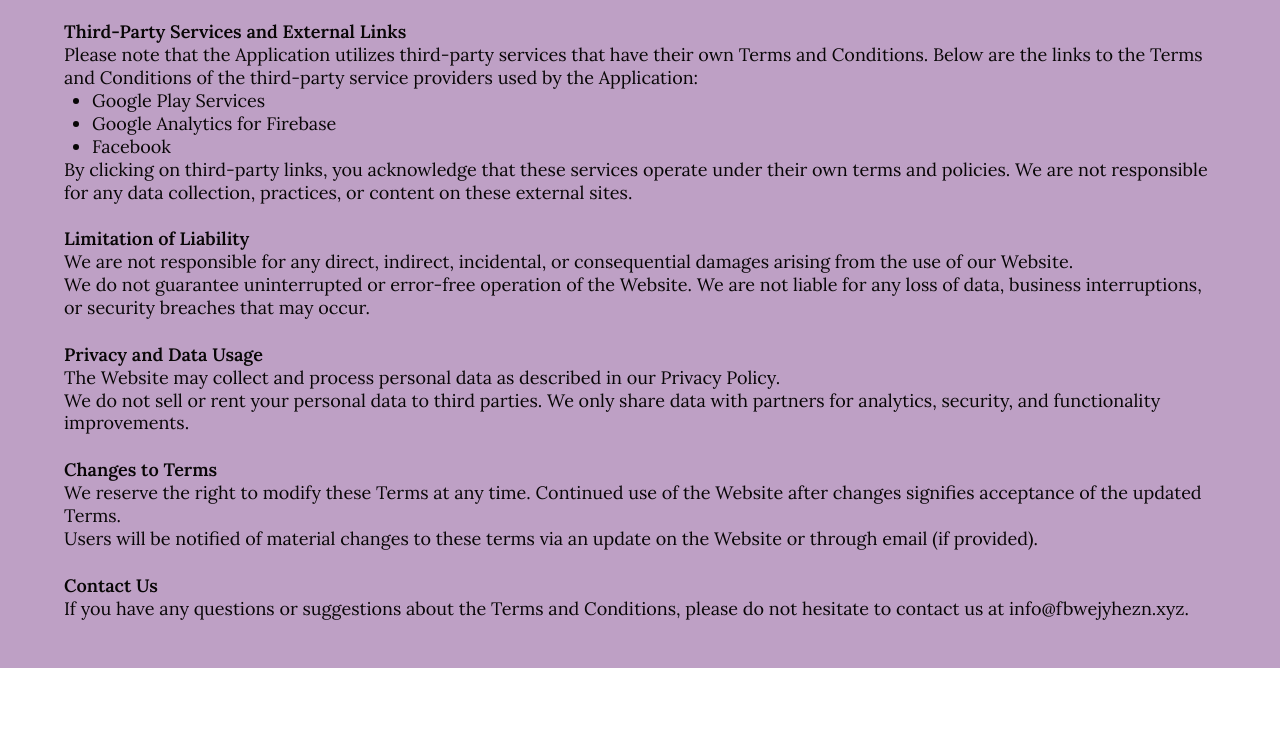
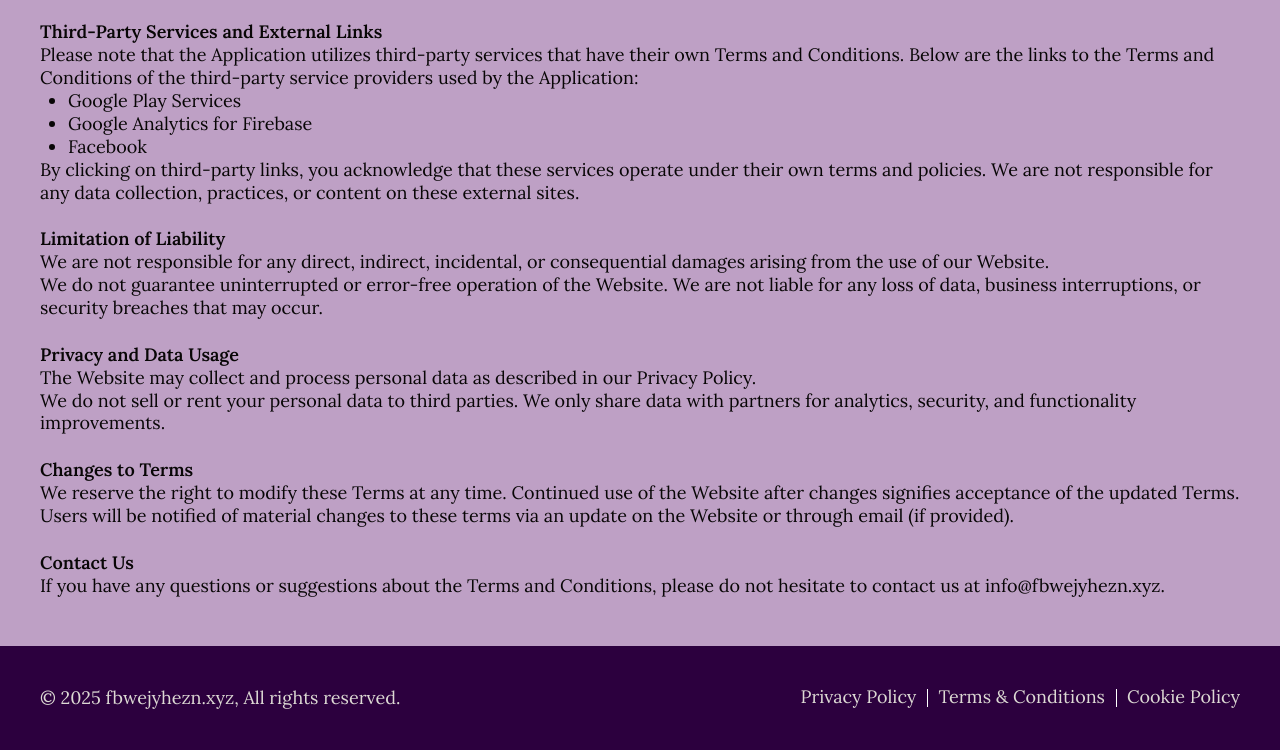
Before and after one commit to maksymrozvodovskyi/stp-8887, a website built with Vite: page src/terms.html in a window 1280 px wide. Shown: the part 642-1392 px from the top of the page. Before the commit the page ends 1310 px from the top, so only its background shows below. Built offline with nearby package versions, Linux system fonts and the light colour scheme.

Commit message:
end terms

```diff
--- a/src/scss/footer.scss
+++ b/src/scss/footer.scss
@@ -46,6 +46,13 @@
     justify-content: space-between;
   }
 
+  .footer.container.additional {
+    padding: 40px 0;
+    display: flex;
+    align-items: center;
+    justify-content: space-between;
+  }
+
   .footer-links {
     flex-direction: row;
     margin-left: auto;
--- a/src/scss/terms.scss
+++ b/src/scss/terms.scss
@@ -180,4 +180,9 @@
   .header-terms .container {
     padding-top: 40px;
   }
+
+  .terms .container {
+    padding-left: 0;
+    padding-right: 0;
+  }
 }
--- a/src/terms.html
+++ b/src/terms.html
@@ -164,6 +164,17 @@
         </div>
       </section>
     </main>
-    <load ="partials/footer.html" />
+    <footer class="site-footer">
+      <div class="footer container additional">
+        <p class="copyright-text">
+          &copy; 2025 fbwejyhezn.xyz, All rights reserved.
+        </p>
+        <div class="footer-links">
+          <a href="./privacy.html" class="policy-link">Privacy Policy</a>
+          <a href="./terms.html" class="policy-link">Terms &amp; Conditions</a>
+          <a href="./cookie.html" class="policy-link">Cookie Policy</a>
+        </div>
+      </div>
+    </footer>
   </body>
 </html>
```
